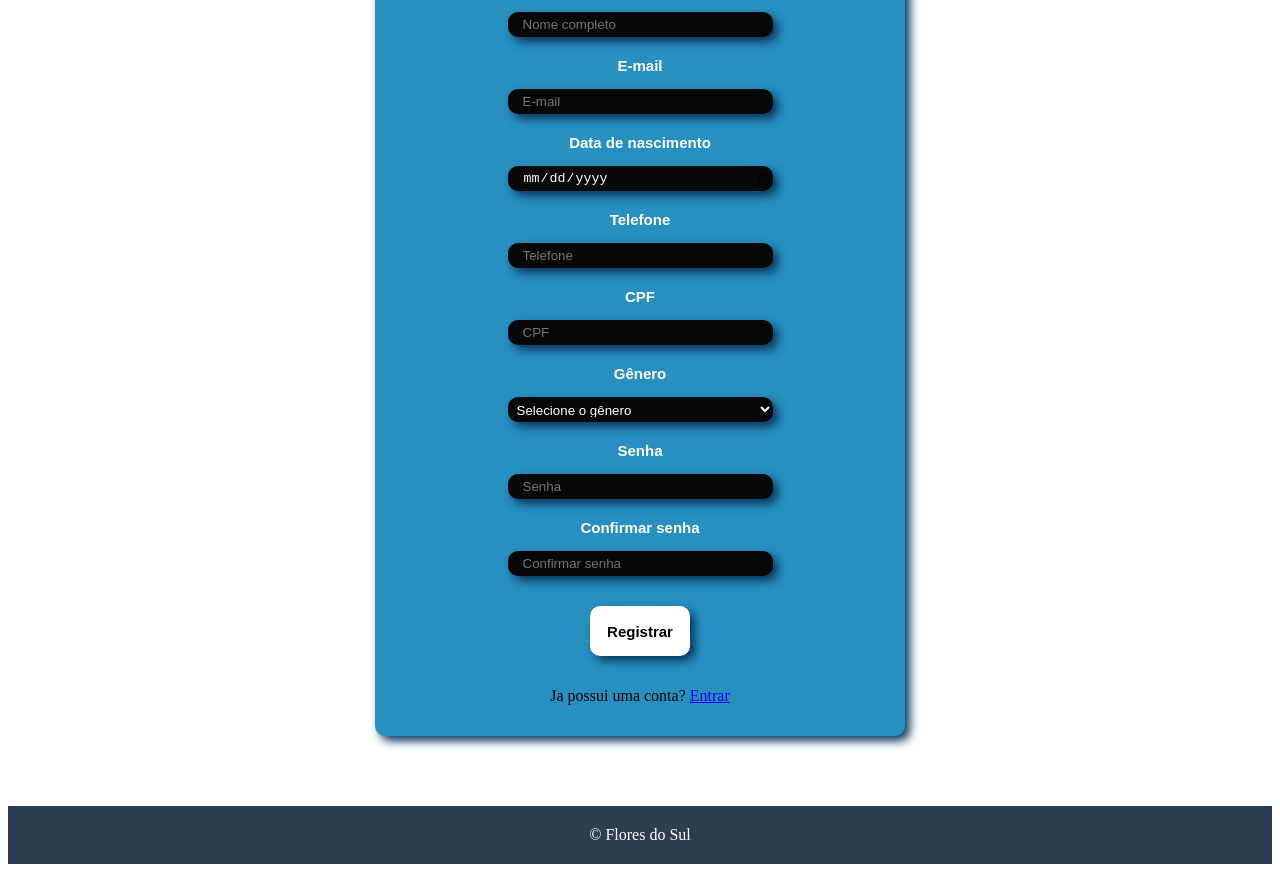
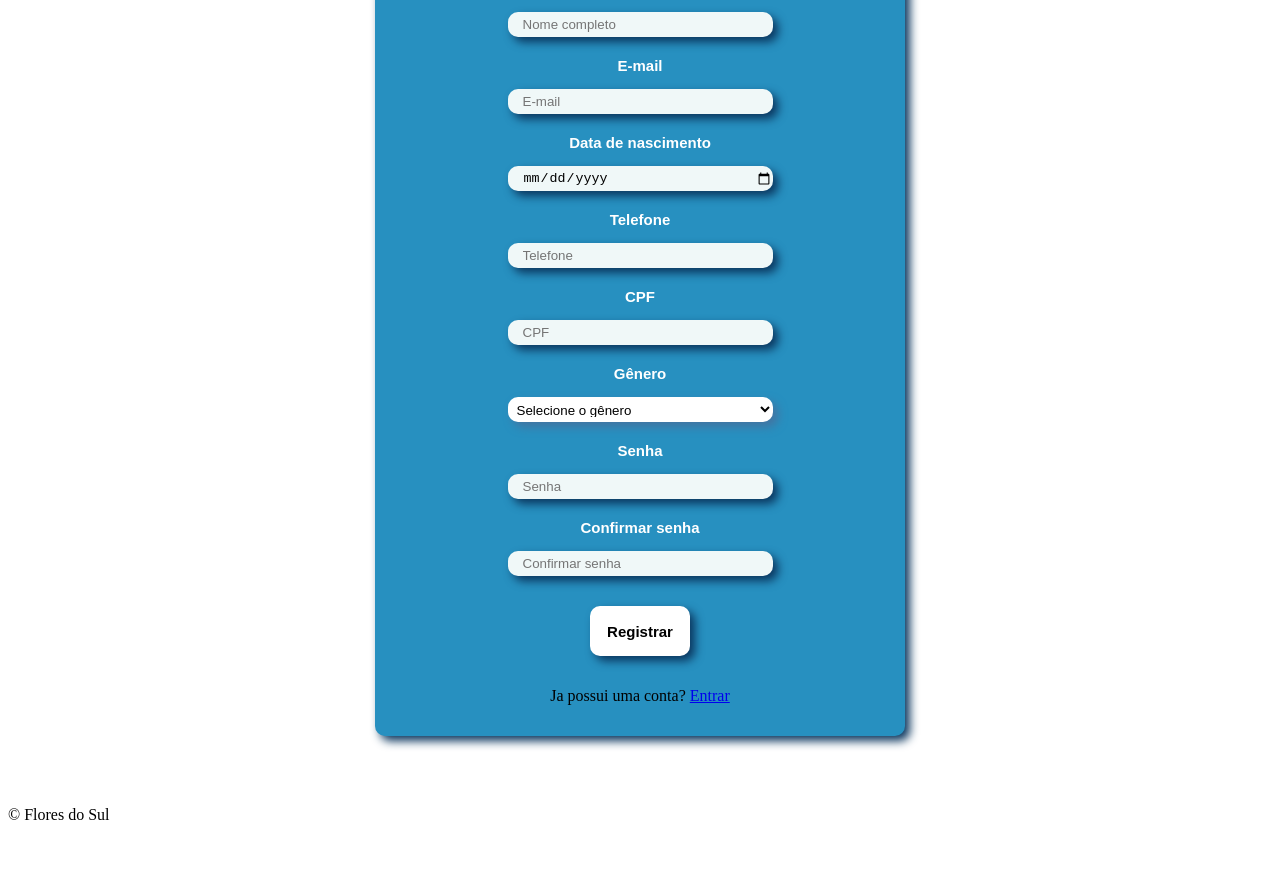
Before and after one commit to gabiapp/Atividade01_Desenvolvimento-Web-ADS, a plain HTML site: page index_cadastro.html in a window 1280 px wide. Shown: the part 261-1133 px from the top of the page. After the commit the page ends 1101 px from the top, so only its background shows below. Drawn offline with Linux system fonts and the light colour scheme.

Commit message:
Ajuste em campos de login e cadastro

```diff
--- a/style_cadastro.css
+++ b/style_cadastro.css
@@ -76,7 +76,7 @@ nav a:hover {
 }
 
 .campo {
-    background-color: rgb(6, 7, 7);
+    background-color: rgb(240, 248, 248);
     border: 1px;
     border-radius: 10px;
     padding: 5px 0 5px 15px;
@@ -84,18 +84,18 @@ nav a:hover {
     width: 250px;
     height: 15px;
     margin: 15px 0;
-    color: white;
+    color:  rgb(0, 0, 0);
 }
 .genero {
-    background-color: rgb(6, 7, 7);
+    background-color:white;
     border: 1px;
     border-radius: 10px;
     padding: 5px 0 5px 5px;
-    box-shadow: 5px 5px 10px rgb(11, 54, 94);
+    box-shadow: 5px 5px 10px rgb(67, 116, 161);
     width: 265px;
     height: 25px;
     margin: 15px 0;
-    color: white;
+    color: rgb(0, 0, 0);
 }
 
 .registro {
@@ -112,15 +112,3 @@ nav a:hover {
     color: rgb(0, 0, 0);
     cursor: pointer;
 }
-
-footer {
-    background-color: #2C3E50;
-    color: white;
-    padding: 20px 0;
-    text-align: center;
-}
-
-footer p {
-    margin: 0;
-    font-size: 1em;
-}
```
